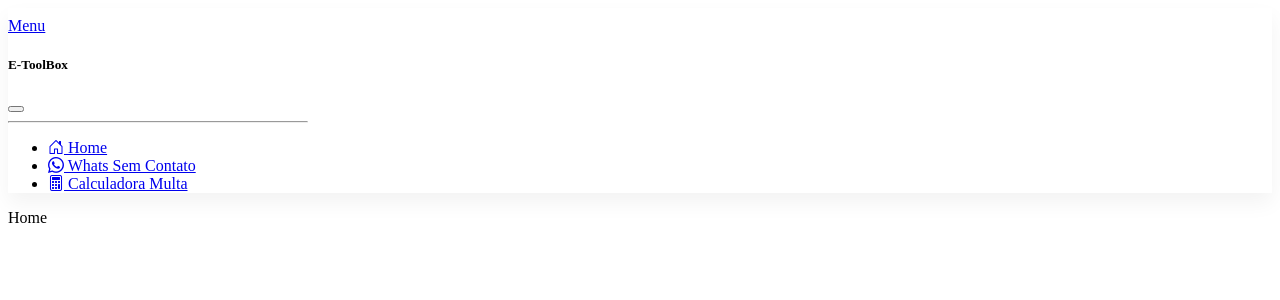
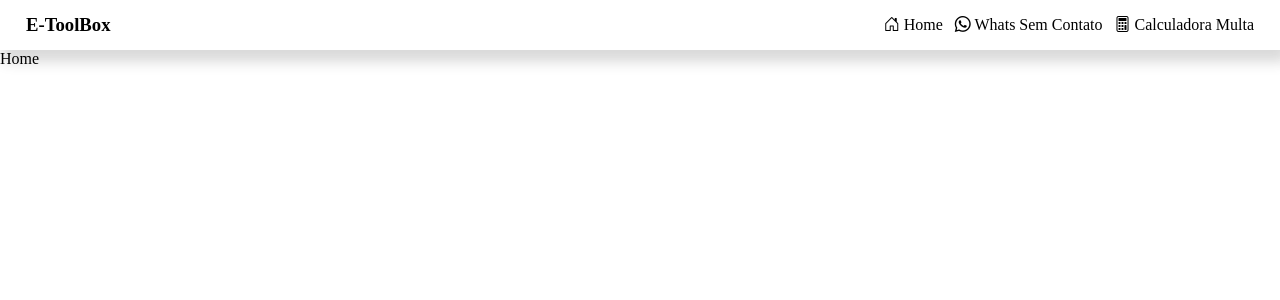
Before and after one commit to PedroJSBezerra/-SVELTE-Roteamento-de-paginas, a Svelte app: page / in a window 1280 px wide. Shown: the top 300 px of the page. Built offline with nearby package versions, Linux system fonts and the light colour scheme.

Commit message:
3 files modified, 1 deleted

```diff
--- a/src/app.css
+++ b/src/app.css
@@ -0,0 +1,38 @@
+*,
+*::before,
+*::after {
+  box-sizing: border-box;
+}
+
+body {
+  margin: 0;
+  padding: 0;
+}
+
+h1,
+h2,
+h3,
+h4,
+h5,
+h6,
+ul {
+  margin: 0;
+}
+
+ul {
+  padding: 0;
+}
+
+li {
+  list-style: none;
+}
+
+a {
+  text-decoration: none;
+  color: inherit;
+  display: block;
+}
+
+a:hover {
+  color: blue;
+}
--- a/src/components/Header/Header.svelte
+++ b/src/components/Header/Header.svelte
@@ -1,19 +1,55 @@
 <script>
-  import NavOffCanvas from './NavOffCanvas.svelte'
+
 </script>
 
-<header class="container-fluid">
-  <nav class="navbar navbar-expand-lg navbar-light bg-white fixed-top">
-    <div class="container-fluid">
-      <NavOffCanvas/>
+<header>
+  <nav>
+    <div>
+      <h3>
+        <a href="#/">E-ToolBox</a>
+      </h3>
     </div>
+    <div style="margin: 0 auto;"></div>
+    <ul>
+      <li>
+        <a href="#/">
+          <i class="bi bi-house-door pe-none me-2"></i>
+          Home
+        </a>
+      </li>
+      <li>
+        <a href="#/whatssemcontato">
+          <i class="bi pe-none me-2 bi-whatsapp"></i>
+          Whats Sem Contato
+        </a>
+      </li>
+      <li>
+        <a href="#/calculadoramulta">
+          <i class="bi pe-none me-2 bi-calculator"></i>
+          Calculadora Multa
+        </a>
+      </li>
+    </ul>
   </nav>
 </header>
 
 <style>
-nav {
-  box-shadow: 0 10px 20px 0 rgba(0,0,0,.05);
-  padding-top: .5625rem;
-}
+  header {
+    box-shadow: 5px 10px 12px 2px rgb(51 51 51 / 18%);
+    padding: 10px 20px;
+  }
+
+  nav, ul{
+    display: flex;
+  }
+
+  nav {
+    margin: 0 auto;
+    align-items: center;
+  }
+
+  a {
+    padding: 4px 6px;
+  }
 
 </style>
--- a/src/components/Header/NavOffCanvas.svelte
+++ /dev/null
@@ -1,46 +0,0 @@
-<script>
-  import { location } from "svelte-spa-router"
-</script>
-
-<a class="btn btn-primary" data-bs-toggle="offcanvas" href="#offcanvasExample" role="button" aria-controls="offcanvasExample">
-  Menu
-</a>
-
-<div class="offcanvas offcanvas-start" tabindex="-1" id="offcanvasExample" aria-labelledby="offcanvasExampleLabel" style="max-width: 300px;">
-  <div class="offcanvas-body p-0">
-    <div class="d-flex flex-column flex-shrink-0 p-3 bg-light" style="width: 100%; height: 100%;">
-      <div class="offcanvas-header">
-      <h5 class="offcanvas-title" id="offcanvasExampleLabel">E-ToolBox</h5>
-      <button type="button" class="btn-close" data-bs-dismiss="offcanvas" aria-label="Close"></button>
-    </div>
-    <hr>
-    <ul class="nav nav-pills flex-column mb-auto">
-      <li class="nav-item" data-bs-dismiss="offcanvas">
-        <a href="#/" class="d-flex nav-link {($location=="/")?" active":"link-dark"}">
-          <i class="bi bi-house-door pe-none me-2"></i>
-          Home
-        </a>
-      </li>
-      <li data-bs-dismiss="offcanvas">
-        <a href="#/whatssemcontato" class="d-flex nav-link {($location=="/whatssemcontato")?" active":"link-dark"}">
-          <i class="bi pe-none me-2 bi-whatsapp"></i>
-          Whats Sem Contato
-        </a>
-      </li>
-      <li data-bs-dismiss="offcanvas">
-        <a href="#/calculadoramulta" class="d-flex nav-link {($location=="/calculadoramulta")?" active":"link-dark"}">
-          <i class="bi pe-none me-2 bi-calculator"></i>
-          Calculadora Multa
-        </a>
-      </li>
-    </ul>
-    </div>
-  </div>
-</div>
-
-<style>
-  .offcanvas-body {
-
-  }
-
-</style>
```
Also changed, not shown: src/routes/CalculadoraMulta.svelte (+7 -0 lines).
